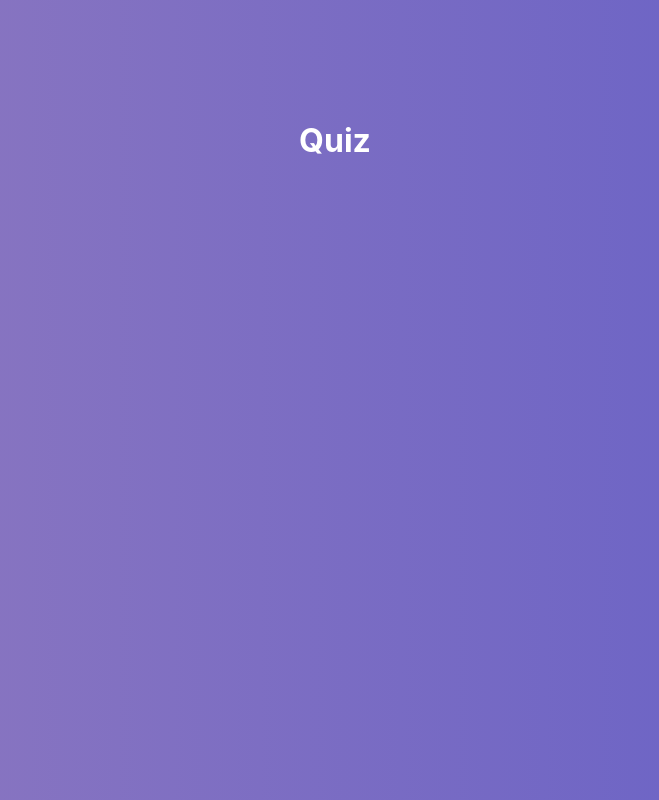
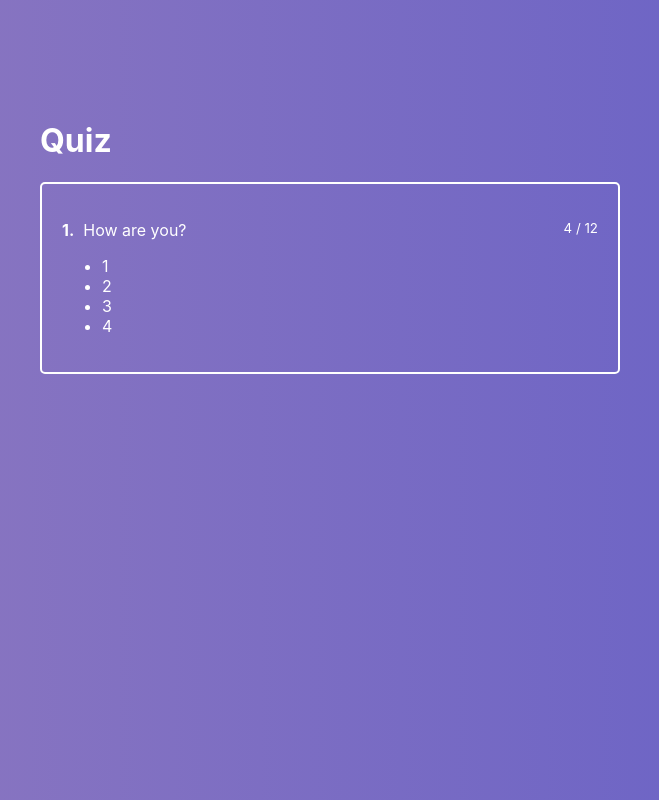
Before and after one commit to iliakut/react-quiz, a React app: page / in a window 1280 px wide. Shown: the whole page, without its empty margins (310-969 px from the left). Built offline with nearby package versions, Linux system fonts and the light colour scheme.

Commit message:
added ActiveQuiz and AnswersList components

```diff
--- /dev/null
+++ b/src/components/ActiveQuiz/ActiveQuiz.js
@@ -0,0 +1,23 @@
+import React from 'react';
+import classes from './ActiveQuiz.module.css'
+
+const ActiveQuiz = props => (
+  <div className={classes.ActiveQuiz}>
+    <p className={classes.Question}>
+      <span>
+        <strong>1.</strong>&nbsp;
+      How are you?
+      </span>
+      <small>4 / 12</small>
+    </p>
+
+    <ul>
+      <li>1</li>
+      <li>2</li>
+      <li>3</li>
+      <li>4</li>
+    </ul>
+  </div>
+);
+
+export default ActiveQuiz;
--- /dev/null
+++ b/src/components/ActiveQuiz/ActiveQuiz.module.css
@@ -0,0 +1,13 @@
+.ActiveQuiz {
+    padding: 20px;
+    color: white;
+    border: 2px solid white;
+    border-radius: 5px;
+    margin: 0 10px;
+    box-sizing: border-box;
+}
+
+.Question {
+    display: flex;
+    justify-content: space-between;
+}
--- /dev/null
+++ b/src/components/ActiveQuiz/AnswersList/AnswersList.module.css
@@ -0,0 +1,5 @@
+.AnswersList {
+    list-style: none;
+    margin: 0;
+    padding: 0;
+}
--- a/src/containers/Quiz/Quiz.js
+++ b/src/containers/Quiz/Quiz.js
@@ -1,5 +1,6 @@
-import React, {Component} from "react";
+import React, {Component} from 'react';
 import classes from './Quiz.module.css';
+import ActiveQuiz from '../../components/ActiveQuiz/ActiveQuiz.js';
 
 class Quiz extends Component {
   state = {
@@ -9,7 +10,10 @@ class Quiz extends Component {
   render() {
     return (
       <div className={classes.Quiz}>
-        <h1>Quiz</h1>
+        <div className={classes.QuizWrapper}>
+          <h1>Quiz</h1>
+          <ActiveQuiz/>
+        </div>
       </div>
     )
   }
--- a/src/containers/Quiz/Quiz.module.css
+++ b/src/containers/Quiz/Quiz.module.css
@@ -11,3 +11,7 @@
     color: white;
     margin-left: 10px;
 }
+
+.QuizWrapper {
+    width: 600px;
+}
```
Also changed, not shown: src/components/ActiveQuiz/AnswersList/AnswersList.js (added, +10 -0 lines).
